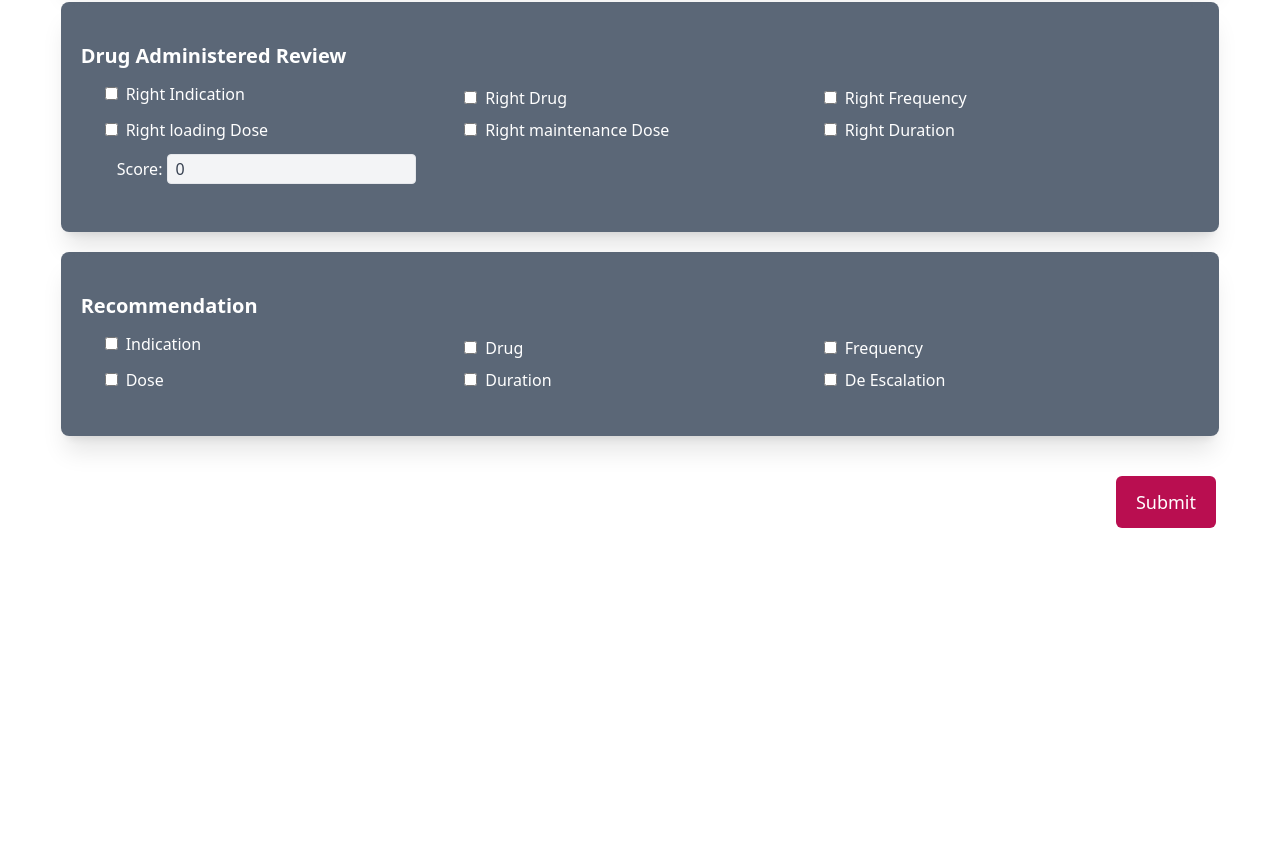
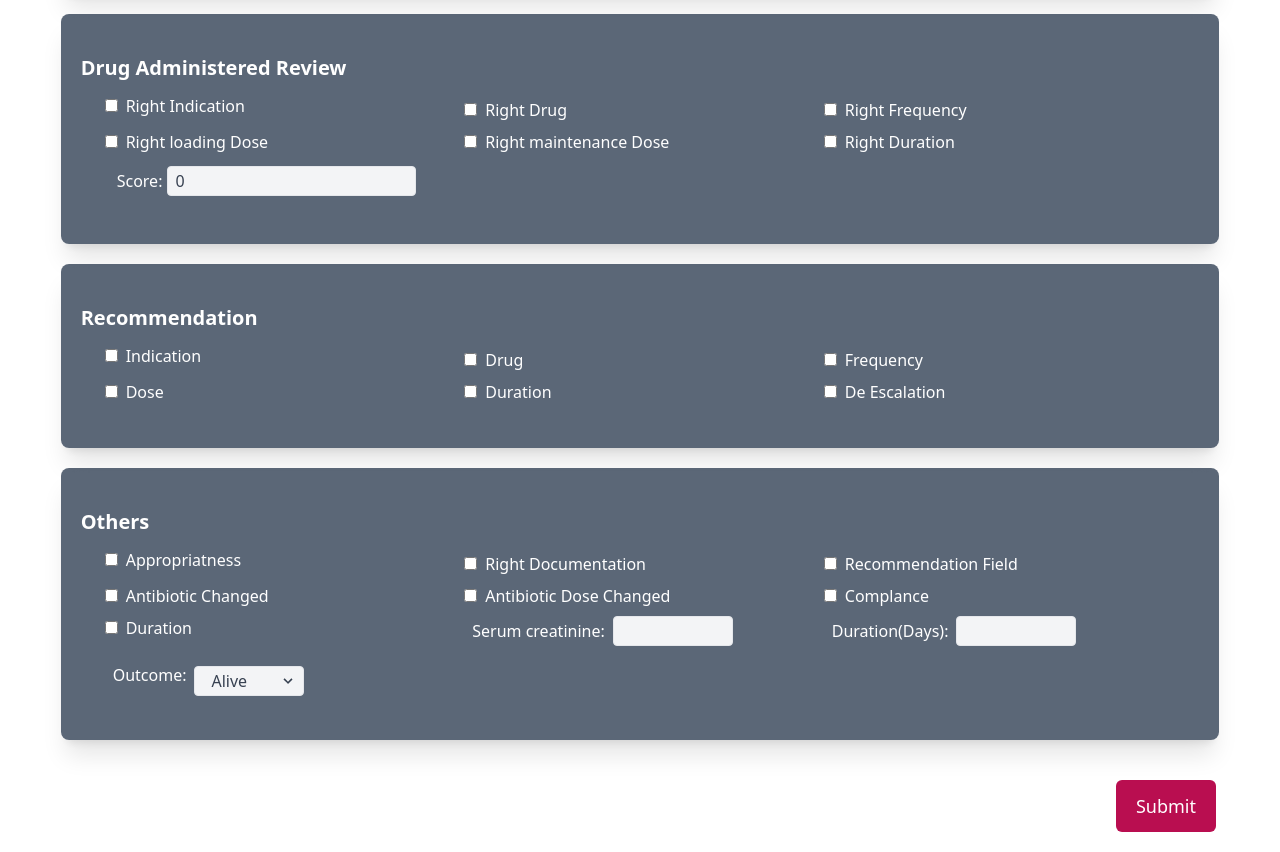
Before and after one commit to anshuman-8/antibiotic-stewardship-site, a Next.js app: page /analysis in a window 1280 px wide. Shown: the part 452-1304 px from the top of the page. Before the commit the page ends 1000 px from the top, so only its background shows below. Built offline with nearby package versions, Linux system fonts and the light colour scheme.

Commit message:
others component added

```diff
--- /dev/null
+++ b/components/Analysis/Others.tsx
@@ -0,0 +1,146 @@
+import React, { useState } from "react";
+
+export default function OtherAnalysis() {
+  const [checkBoxList, setCheckBoxList] = useState<Object>({
+    rightIndication: false,
+    rightDrug: false,
+    rightFrequency: false,
+    rightDuration: false,
+    rightMaintenanceDose: false,
+  });
+
+  return (
+    <div className="form-component">
+      <div className="text-white my-3 text-xl font-semibold">Others</div>
+      {/* give a checkbox options with 5 in a row asking for different infections */}
+      <div className="w-full flex flex-wrap font-medium text-white px-5">
+        <div className="w-1/2 sm:w-1/3 px-1">
+          <input type="checkbox" name="rightIndication" id="UTI" className="" />
+          <label htmlFor="infection" className="ml-2">
+            Appropriatness
+          </label>
+        </div>
+
+        <div className="w-1/2 sm:w-1/3 p-1">
+          <input type="checkbox" name="rightDrug" id="CNS" className="" />
+          <label htmlFor="infection" className="ml-2">
+            Right Documentation
+          </label>
+        </div>
+        <div className="w-1/2 sm:w-1/3 p-1">
+          <input
+            type="checkbox"
+            name="rightFrequency"
+            id="skinAndSoftTissue"
+            className=""
+          />
+          <label htmlFor="infection" className="ml-2">
+            Recommendation Field
+          </label>
+        </div>
+
+        <div className="w-1/2 sm:w-1/3 p-1">
+          <input type="checkbox" name="abdominal" id="abdominal" className="" />
+          <label htmlFor="infection" className="ml-2">
+            Antibiotic Changed
+          </label>
+        </div>
+        <div className="w-1/2 sm:w-1/3 p-1">
+          <input
+            type="checkbox"
+            name="rightMaintenanceDose"
+            id="bacteremia"
+            className=""
+          />
+          <label htmlFor="infection" className="ml-2">
+            Antibiotic Dose Changed
+          </label>
+        </div>
+
+        <div className="w-1/2 sm:w-1/3 p-1">
+          <input
+            type="checkbox"
+            name="rightDuration"
+            id="catheter_Lines_Stents"
+            className=""
+          />
+          <label htmlFor="infection" className="ml-2">
+            Complance
+          </label>
+        </div>
+
+        <div className="w-1/2 sm:w-1/3 p-1">
+          <input
+            type="checkbox"
+            name="rightMaintenanceDose"
+            id="bacteremia"
+            className=""
+          />
+          <label htmlFor="infection" className="ml-2">
+            Duration
+          </label>
+        </div>
+
+
+        <div className="w-1/2 sm:w-1/3 p-1 flex items-center">
+
+          <label htmlFor="infection" className="mx-2">
+             Serum creatinine:
+          </label>
+          <input
+            type="number"
+            name="rightMaintenanceDose"
+            id="bacteremia"
+            className="appearance-none block w-full bg-gray-100 text-gray-700 border rounded py-1 px-4 leading-tight focus:outline-none focus:bg-white max-w-[120px]"
+
+          />
+        </div>
+
+
+        <div className="w-1/2 sm:w-1/3 p-1 flex items-center">
+
+          <label htmlFor="infection" className="mx-2">
+             Duration(Days):
+          </label>
+          <input
+            type="number"
+            name="rightMaintenanceDose"
+            id="bacteremia"
+            className="appearance-none block w-full bg-gray-100 text-gray-700 border rounded py-1 px-4 leading-tight focus:outline-none focus:bg-white max-w-[120px]"
+
+          />
+        </div>
+
+        <div className="w-1/2 sm:w-1/3 p-1 flex items-center">
+          <label htmlFor="infection" className="mx-2">
+            Outcome:
+          </label>
+          <div className="relative mt-3  min-w-[110px] max-w-[120px]">
+            <select
+              className="appearance-none block w-full bg-gray-100 text-gray-700 border rounded py-1 px-4 leading-tight focus:outline-none focus:bg-white"
+              name="branch"
+              id="grid-branch"
+              required
+              defaultValue={"Select Specialization"}
+            >
+              {/* <option value="Select Specialization" disabled>
+                Select
+              </option> */}
+              <option value="Blood">Alive</option>
+              <option value="Blood">Dead</option>
+            </select>
+            <div className="pointer-events-none absolute inset-y-0 right-0 flex items-center px-2 text-gray-700 ">
+              <svg
+                className="fill-current h-4 w-4"
+                xmlns="http://www.w3.org/2000/svg"
+                viewBox="0 0 20 20"
+              >
+                <path d="M9.293 12.95l.707.707L15.657 8l-1.414-1.414L10 10.828 5.757 6.586 4.343 8z" />
+              </svg>
+            </div>
+          </div>
+        </div>
+      </div>
+    </div>
+  );
+}
--- a/pages/analysis.tsx
+++ b/pages/analysis.tsx
@@ -6,6 +6,7 @@ import Link from "next/link";
 import DrugReview from "../components/Analysis/DrugReview";
 import Introduction from "../components/Analysis/Introduction";
 import Recommendation from "../components/Analysis/Recommendation";
+import OtherAnalysis from "../components/Analysis/Others";
 
 export default function Analysis() {
   const [loading, setLoading] = useState(false);
@@ -32,12 +33,14 @@ export default function Analysis() {
         />
       </div>
       <div className="">
-        <Link href={"/"} className="w-min">
-          <button className="bg-gray-500/80 backdrop-blur-md text-white px-3 py-2 rounded-md">
-            {" "}
-            Back
-          </button>
-        </Link>
+      <div className="max-w-7xl mx-auto mt-3">
+          <Link href={"/"} className="w-min">
+            <button className="bg-gray-500/80 backdrop-blur-md text-white px-3 py-2 rounded-md">
+              {"< "}
+              Back
+            </button>
+          </Link>
+          </div>
         <form className="w-full">
 
           <Introduction/>
@@ -46,12 +49,15 @@ export default function Analysis() {
 
           <Recommendation/>
 
+          <OtherAnalysis/>
+
           {/* Submit */}
           <div className="flex justify-end max-w-6xl mx-auto">
             {!loading ? (
               <button
                 type="submit"
                 className="px-5 py-3 bg-primary text-white rounded-md text-lg font-medium my-5"
+                onClick={()=>notify("Form Not implemented")}
               >
                 Submit
               </button>
```
